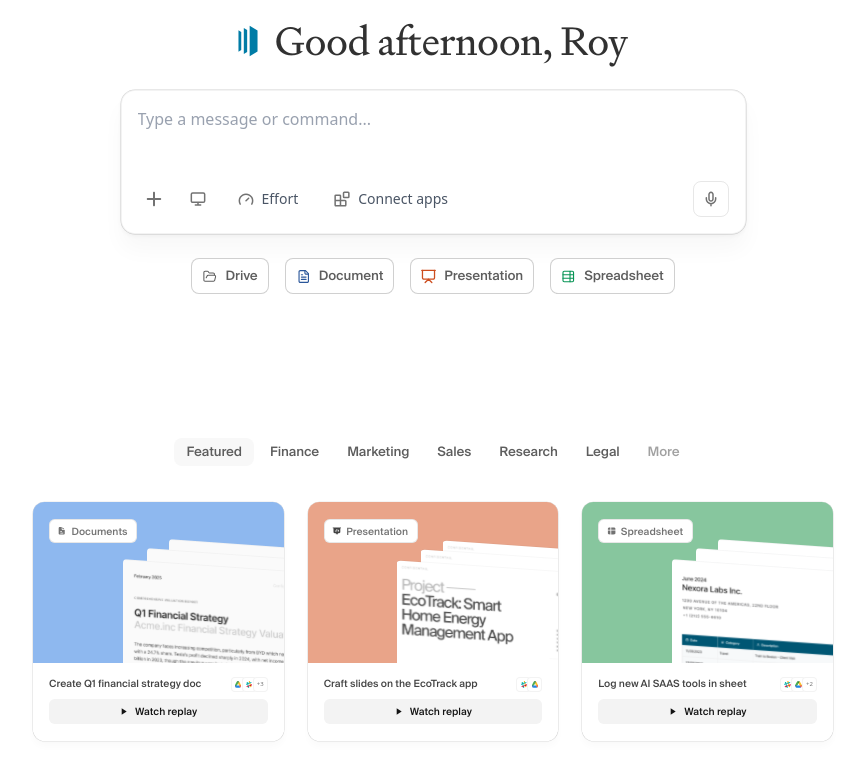
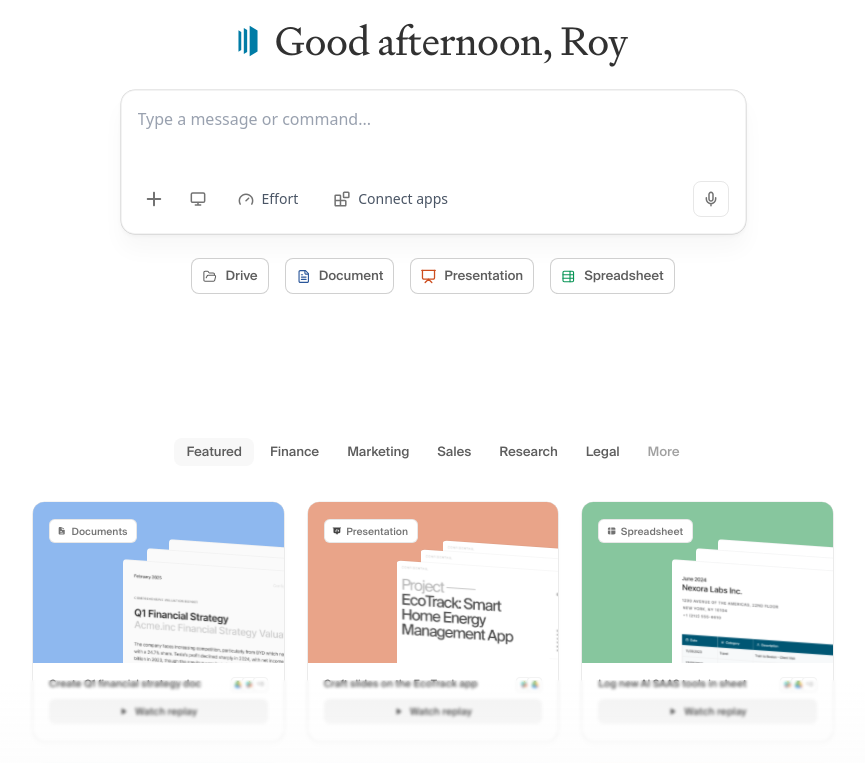
Before and after one commit to siyabendoezdemir/context-input, a Next.js app: page /core-chat in a window 1280 px wide. Shown: the top 763 px of the page, without its empty margins (207-1072 px from the left). Built offline with nearby package versions, Linux system fonts and the light colour scheme.

Commit message:
added gradient at bottom

```diff
--- a/app/core-chat/page.tsx
+++ b/app/core-chat/page.tsx
@@ -5,7 +5,7 @@ import { Categories, ExamplesGrid } from "@/components/examples";
 
 export default function CoreChat() {
   return (
-    <div className="min-h-screen flex flex-col">
+    <div className="min-h-screen flex flex-col relative">
       {/* Desktop: centered layout */}
       <div className="hidden md:flex flex-1 flex-col justify-center items-center gap-4 p-4">
         <div className="w-full max-w-[625px] space-y-6">
@@ -41,6 +41,17 @@ export default function CoreChat() {
           </div>
         </div>
       </div>
+
+      {/* Bottom gradient overlay */}
+      <div
+        className="fixed bottom-0 left-0 right-0 pointer-events-none"
+        style={{
+          height: '120px',
+          background: 'linear-gradient(0deg, #FCFCFC 0%, rgba(252, 252, 252, 0.00) 100%)',
+          backdropFilter: 'blur(1.5px)',
+          zIndex: 10
+        }}
+      />
     </div>
   );
 }
```
